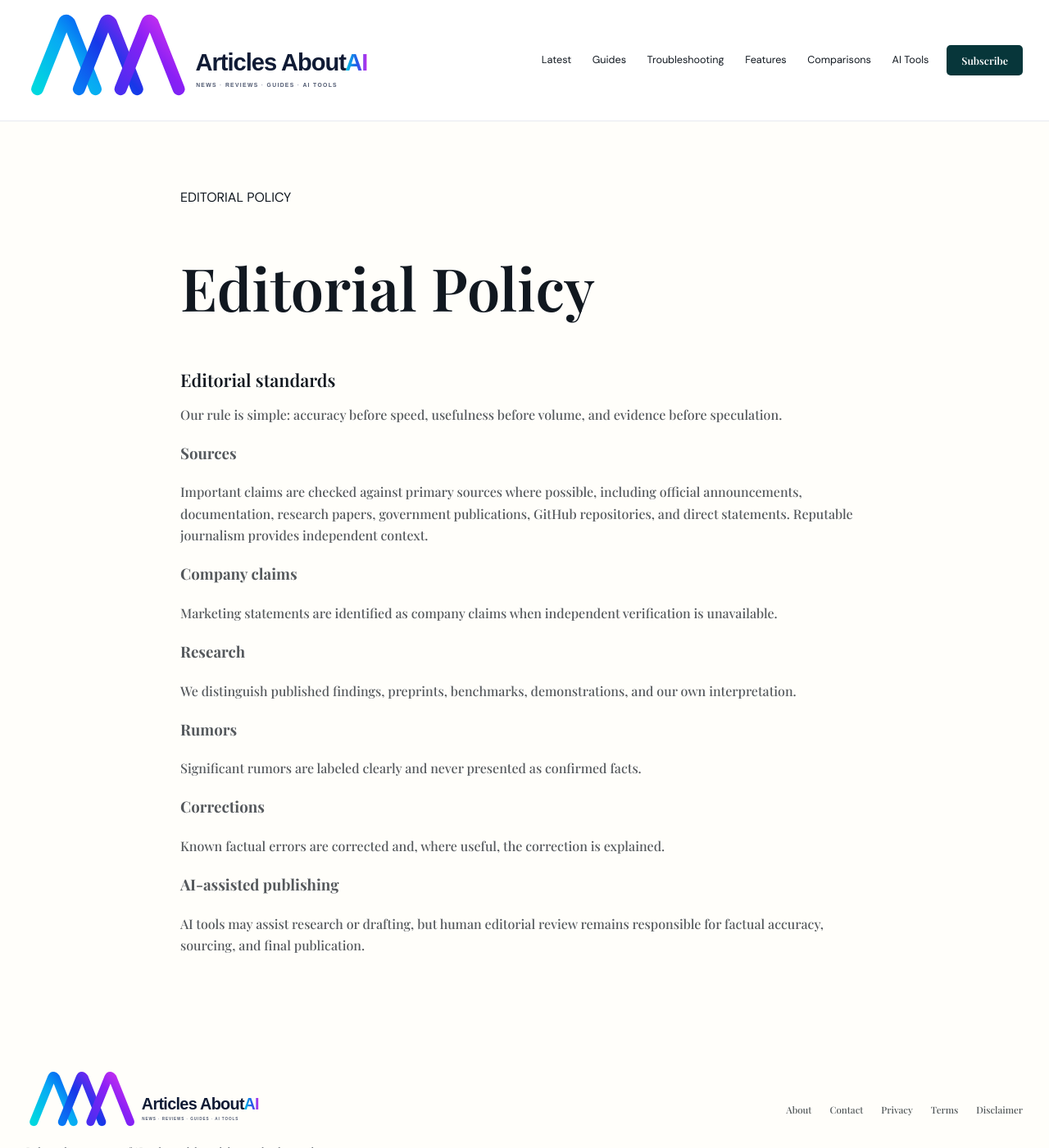
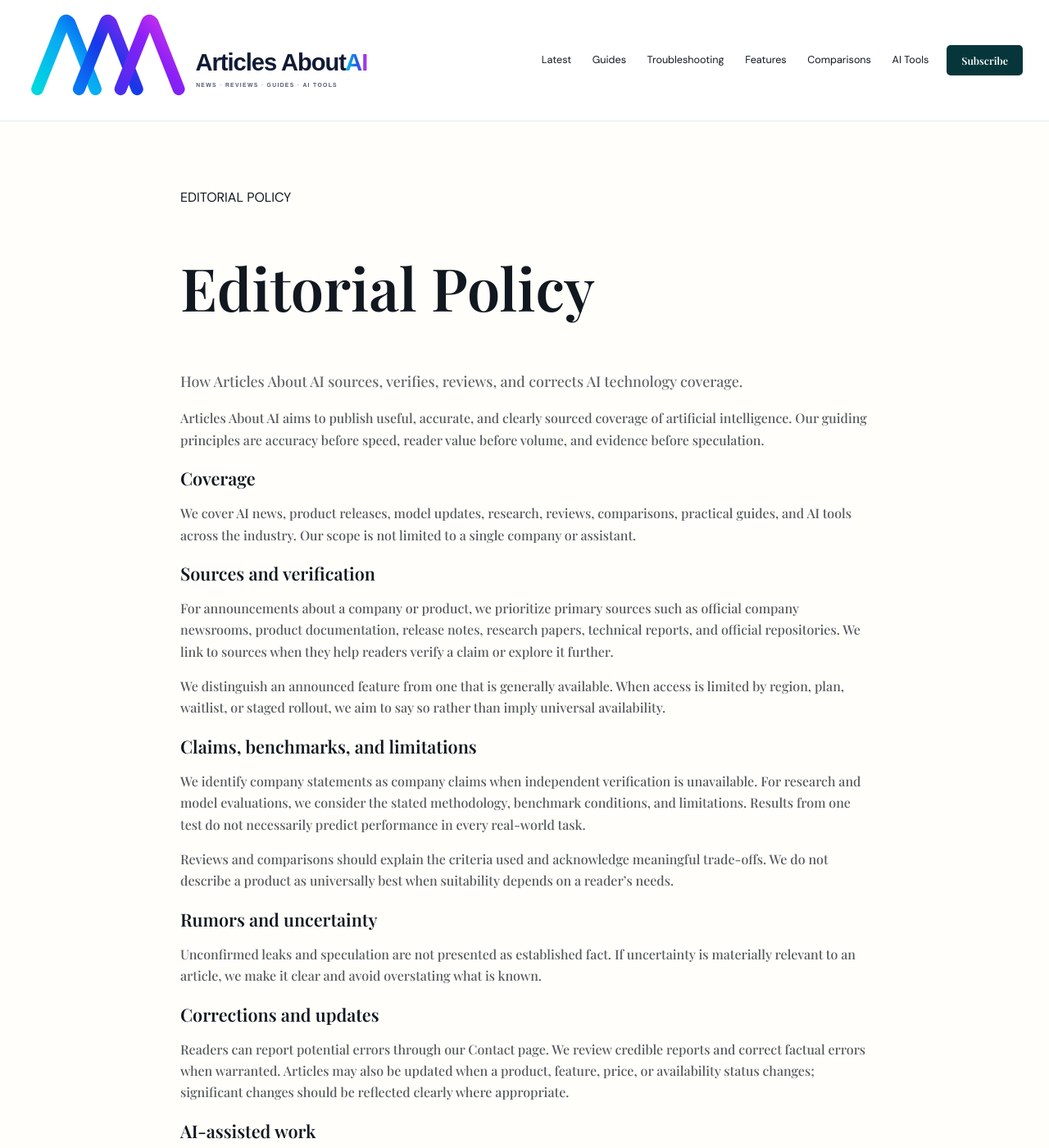
Before and after one commit to todaysnewsai/ChatGPTScope, a Jekyll site: the page built from editorial-policy.md, in a window 1280 px wide and 1400 px high. Shown: the whole window at 82% size. Built offline with Jekyll 4.4.1, drawn with Linux system fonts in a browser that asks for light colours; some of the changed text lies outside the part shown.

Commit message:
Align editorial policy with AI news and reviews

```diff
--- a/editorial-policy.md
+++ b/editorial-policy.md
@@ -1,32 +1,36 @@
 ---
 layout: page
 title: "Editorial Policy"
+permalink: /editorial-policy/
+description: "How Articles About AI sources, verifies, reviews, and corrects AI technology coverage."
 ---
 
-## Editorial standards
+Articles About AI aims to publish useful, accurate, and clearly sourced coverage of artificial intelligence. Our guiding principles are accuracy before speed, reader value before volume, and evidence before speculation.
 
-Our rule is simple: accuracy before speed, usefulness before volume, and evidence before speculation.
+## Coverage
 
-### Sources
+We cover AI news, product releases, model updates, research, reviews, comparisons, practical guides, and AI tools across the industry. Our scope is not limited to a single company or assistant.
 
-Important claims are checked against primary sources where possible, including official announcements, documentation, research papers, government publications, GitHub repositories, and direct statements. Reputable journalism provides independent context.
+## Sources and verification
 
-### Company claims
+For announcements about a company or product, we prioritize primary sources such as official company newsrooms, product documentation, release notes, research papers, technical reports, and official repositories. We link to sources when they help readers verify a claim or explore it further.
 
-Marketing statements are identified as company claims when independent verification is unavailable.
+We distinguish an announced feature from one that is generally available. When access is limited by region, plan, waitlist, or staged rollout, we aim to say so rather than imply universal availability.
 
-### Research
+## Claims, benchmarks, and limitations
 
-We distinguish published findings, preprints, benchmarks, demonstrations, and our own interpretation.
+We identify company statements as company claims when independent verification is unavailable. For research and model evaluations, we consider the stated methodology, benchmark conditions, and limitations. Results from one test do not necessarily predict performance in every real-world task.
 
-### Rumors
+Reviews and comparisons should explain the criteria used and acknowledge meaningful trade-offs. We do not describe a product as universally best when suitability depends on a reader's needs.
 
-Significant rumors are labeled clearly and never presented as confirmed facts.
+## Rumors and uncertainty
 
-### Corrections
+Unconfirmed leaks and speculation are not presented as established fact. If uncertainty is materially relevant to an article, we make it clear and avoid overstating what is known.
 
-Known factual errors are corrected and, where useful, the correction is explained.
+## Corrections and updates
 
-### AI-assisted publishing
+Readers can report potential errors through our [Contact page]({{ '/contact/' | relative_url }}). We review credible reports and correct factual errors when warranted. Articles may also be updated when a product, feature, price, or availability status changes; significant changes should be reflected clearly where appropriate.
 
-AI tools may assist research or drafting, but human editorial review remains responsible for factual accuracy, sourcing, and final publication.
+## AI-assisted work
+
+AI tools may assist with research, organization, or drafting. The publication remains responsible for reviewing claims, checking sources, and the final published text. AI-generated material is not treated as a source of factual verification on its own.
```
